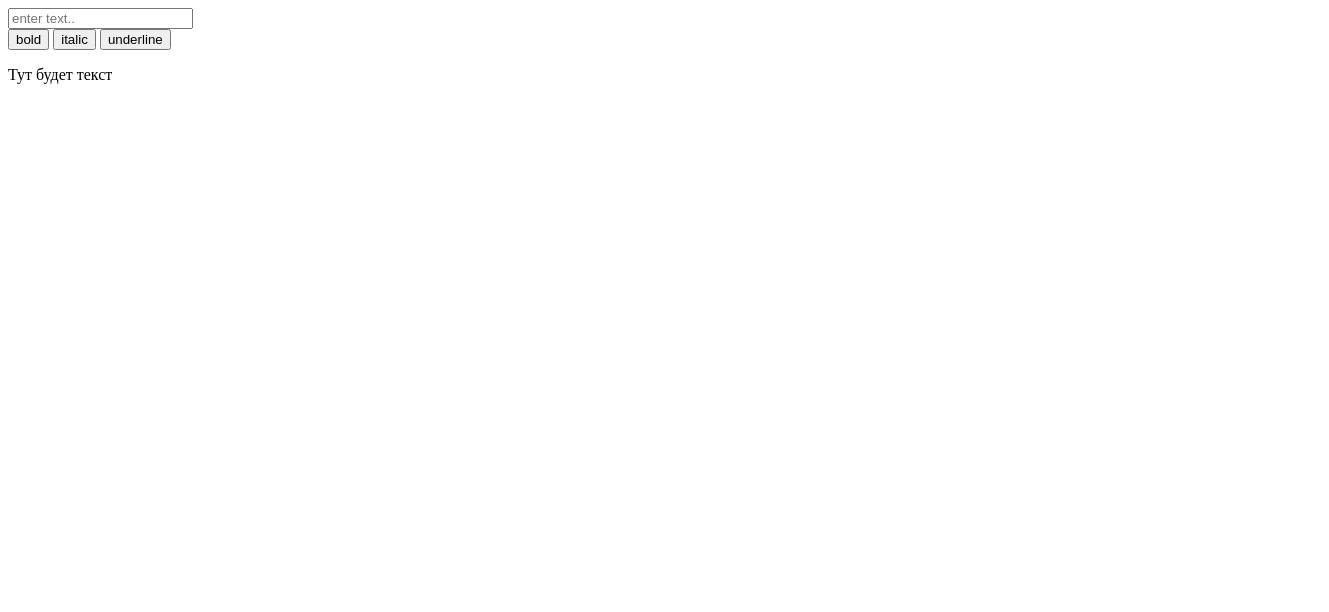
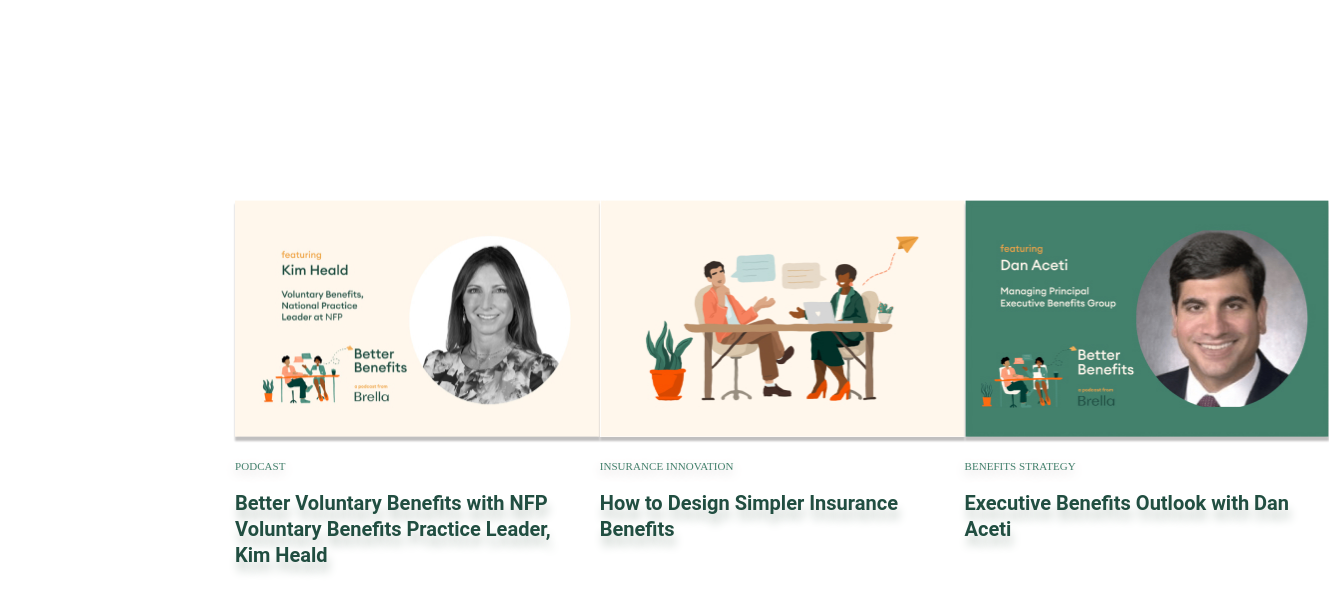
Before and after one commit to ajarrra/1-start, a plain HTML site: page index.html in a window 1280 px wide. Shown: the whole page, 1329 px wide, since content can reach past the window. Drawn offline with Linux system fonts and the light colour scheme.

Commit message:
finished my kw

```diff
--- a/css/style.css
+++ b/css/style.css
@@ -1,4 +1,80 @@
-button.active{
-background-color: aquamarine;
-color: blue;
+html,
+body {
+  height: 100%;
 }
+* {
+  margin: 0;
+  padding: 0;
+  box-sizing: border-box;
+}
+.clearfix::after {
+  clear: both;
+  content: "";
+  display: table;
+}
+a {
+  color: inherit;
+  text-decoration: none;
+}
+
+
+li {
+  list-style: none;
+}
+ul li:last-child {
+  margin-bottom: 0;
+}
+img {
+  display: block;
+  width: 100%;
+  height: auto;
+}
+
+.container {
+  max-width: 1680px;
+  width: 100%;
+  min-width: 320px;
+  margin: 0 auto;
+  padding: 0 15px;
+}
+
+.card img {
+  width: 364.763px;
+  height: 237px;
+  flex-shrink: 0;
+  box-shadow: rgb(192, 191, 191) 0px 4px  2px;
+}
+
+.card p {
+  color: #214e41;
+  font-family: Roboto;
+  font-size: 20px;
+  font-style: normal;
+  font-weight: 700;
+  line-height: 26px; /* 130% */
+  width: 351.405px;
+  text-shadow: rgb(201, 209, 204) 2px 10px 10px;
+}
+
+.card h6 {
+  color: #43806c;
+  font-family: Raleway;
+  font-size: 11px;
+  font-style: normal;
+  font-weight: 400;
+  line-height: 18px; /* 163.636% */
+  letter-spacing: 0.05px;
+  text-transform: uppercase;
+  margin-top: 20px;
+  margin-bottom: 15px;
+  text-shadow:  rgb(192, 191, 191) 0px 4px  12px;;
+}
+
+.cards{
+    display: flex;
+    align-items: baseline;
+    justify-content: space-between;
+    margin-top: 200px;
+    margin-left: 60px;
+    margin-right: 60px;
+}
--- a/index.html
+++ b/index.html
@@ -1,28 +1,57 @@
 <!DOCTYPE html>
 <html lang="en">
   <head>
-	<meta charset="UTF-8">
+    <meta charset="UTF-8" />
     <title></title>
-	<meta name="viewport" content="width=device-width, initial-scale=1.0">
-	<link rel="apple-touch-icon" sizes="180x180" href="img/favicon/apple-touch-icon.png">
-	<link rel="icon" type="image/png" sizes="32x32" href="img/favicon/favicon-32x32.png">
-	<link rel="icon" type="image/png" sizes="16x16" href="img/favicon/favicon-16x16.png">
-	<link href="https://fonts.googleapis.com/css2?family=Manrope:wght@300;400;500;700;800&display=swap" rel="stylesheet">
-	<link rel="stylesheet" href="css/style.css">
-	<link rel="stylesheet" href="css/media.css">
+    <meta name="viewport" content="width=device-width, initial-scale=1.0" />
+    <link
+      rel="apple-touch-icon"
+      sizes="180x180"
+      href="img/favicon/apple-touch-icon.png"
+    />
+    <link
+      rel="icon"
+      type="image/png"
+      sizes="32x32"
+      href="img/favicon/favicon-32x32.png"
+    />
+    <link
+      rel="icon"
+      type="image/png"
+      sizes="16x16"
+      href="img/favicon/favicon-16x16.png"
+    />
+    <link
+      href="https://fonts.googleapis.com/css2?family=Manrope:wght@300;400;500;700;800&display=swap"
+      rel="stylesheet"
+    />
+    <link rel="stylesheet" href="css/style.css" />
+    <link rel="stylesheet" href="css/media.css" />
   </head>
   <body>
-
-    <input type="text" class="input" placeholder="enter text..">
-    <div class="btns">
-      <button class="bold">bold</button>
-      <button class="italic">italic</button>
-      <button class="underline">underline</button>
+    <div class="container">
+      <div class="cards">
+        <div class="card">
+          <img src="img/Rectangle (2).jpg" alt="" />
+          <h6>Podcast</h6>
+          <p>
+            Better Voluntary Benefits with NFP Voluntary Benefits Practice
+            Leader, <br> Kim Heald
+          </p>
         </div>
 
-    <p class="text">Тут будет текст</p>
+        <div class="card">
+          <img src="img/Rectangle (3).jpg" alt="" />
+          <h6>Insurance Innovation</h6>
+          <p>How to Design Simpler Insurance Benefits</p>
+        </div>
 
-	<script src="js/core.js"></script>
-
+        <div class="card">
+          <img src="img/Rectangle (4).jpg" alt="" />
+          <h6>Benefits Strategy</h6>
+          <p>Executive Benefits Outlook with Dan Aceti</p>
+        </div>
+      </div>
+    </div>
   </body>
 </html>
```
Also changed, not shown: img/Rectangle (2).jpg (added), img/Rectangle (3).jpg (added), img/Rectangle (4).jpg (added). Lines whose indentation alone changed are shown as unchanged.
